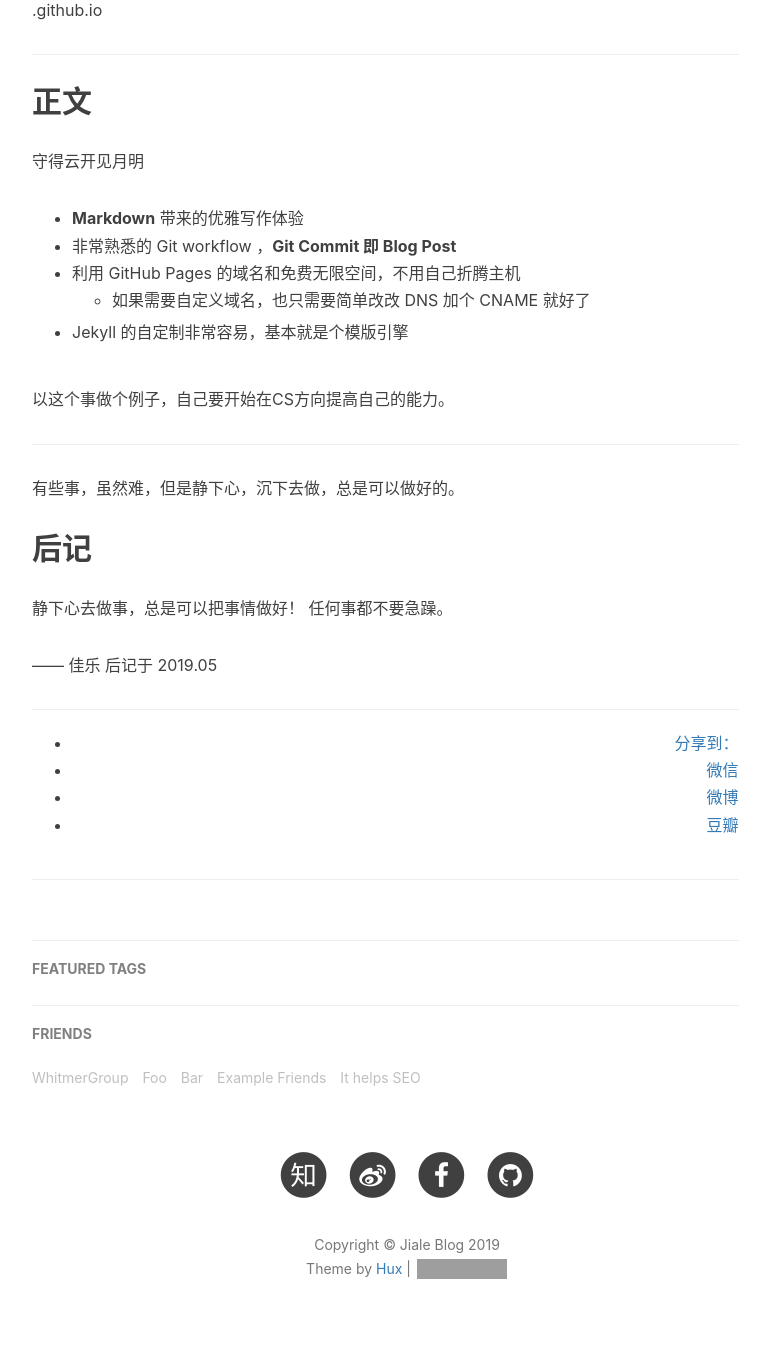
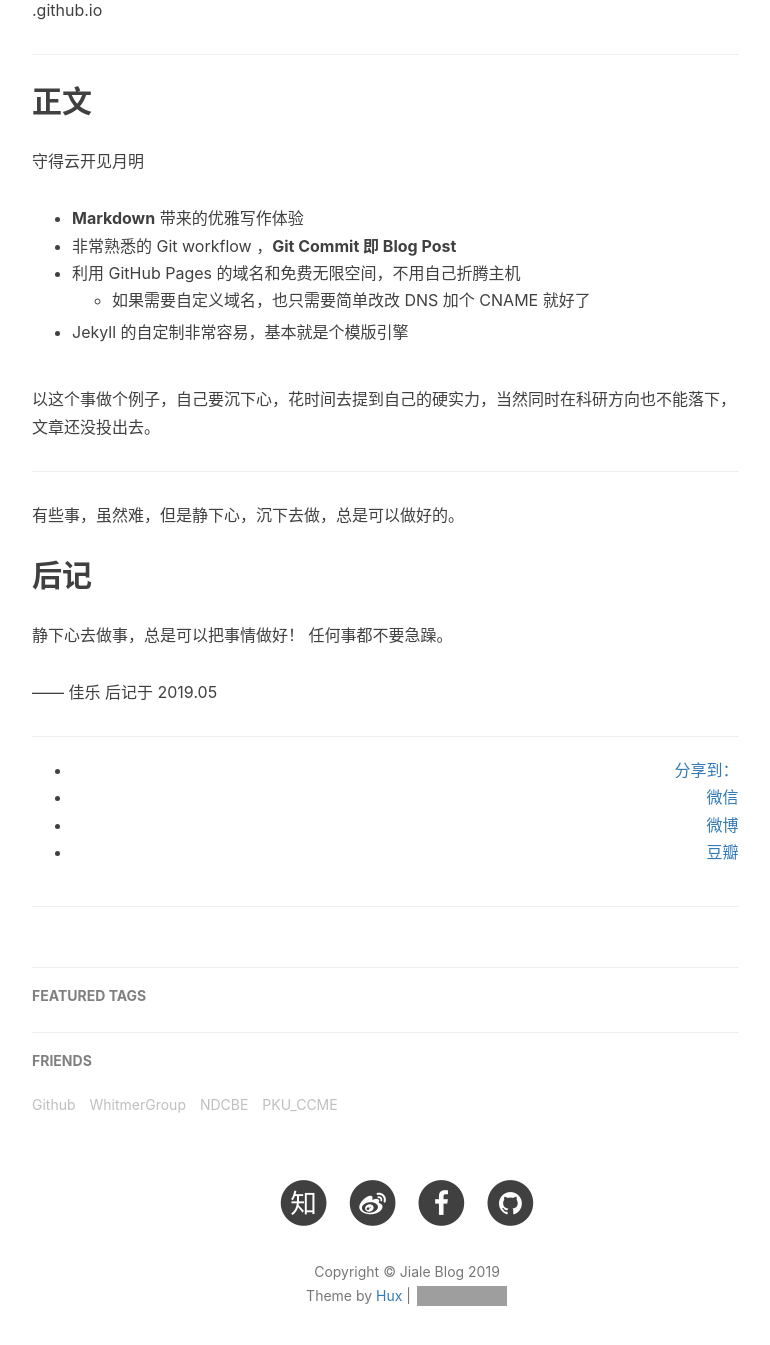
Before and after one commit to shijiale0609/shijiale0609.github.io, a Jekyll site: the page built from _posts/2019-05-08-js-version.markdown, in a window 1280 px wide and 1400 px high, scrolled down 1039 px. Shown: the top 1345 px of the window, without its empty margins (233-1003 px from the left). Built offline with Jekyll 4.4.1, drawn with Linux system fonts in a browser that asks for light colours; nearby versions of some CDN libraries; comment, search, counter and statistics services are not loaded; grey boxes are pictures that could not be loaded.

Commit message:
update friend

```diff
--- a/_config.yml
+++ b/_config.yml
@@ -68,7 +68,7 @@ ga_domain: auto
 
 # Sidebar settings
 sidebar: true                           # whether or not using Sidebar.
-sidebar-about-description: "拿得起，放得下。不忘初心，不将就。喜欢打篮球、网球。化工量化方向。"
+sidebar-about-description: "拿得起，放得下。不忘初心，不将就。喜欢篮球、网球。化工量化方向。"
 sidebar-avatar: /img/avatar-hux.jpg      # use absolute URL, seeing it's used in both `/` and `/about/`
 
 
@@ -82,19 +82,19 @@ featured-condition-size: 1              # A tag will be featured if the size of
 # Friends
 friends: [
     {
+        title: "Github",
+        href: "https://github.com/shijiale0609"
+    },
+    {
         title: "WhitmerGroup",
         href: "https://www3.nd.edu/~jwhitme1/"
-    },{
-        title: "Foo",
-        href: "#"
-    },{
-        title: "Bar",
-        href: "#"
-    },{
-        title: "Example Friends",
-        href: "#"
-    },{
-        title: "It helps SEO",
-        href: "#"
+    },
+    {
+        title: "NDCBE",
+        href: "https://cbe.nd.edu"
+    },
+    {
+        title: "PKU_CCME",
+        href: "http://www.chem.pku.edu.cn"
     }
 ]
--- a/_posts/2019-05-08-js-version.markdown
+++ b/_posts/2019-05-08-js-version.markdown
@@ -39,7 +39,7 @@ Jiale 的 Blog 就这么开通了。
 * Jekyll 的自定制非常容易，基本就是个模版引擎
 
 
-以这个事做个例子，自己要开始在CS方向提高自己的能力。
+以这个事做个例子，自己要沉下心，花时间去提到自己的硬实力，当然同时在科研方向也不能落下，文章还没投出去。
 
 
 ---
```
